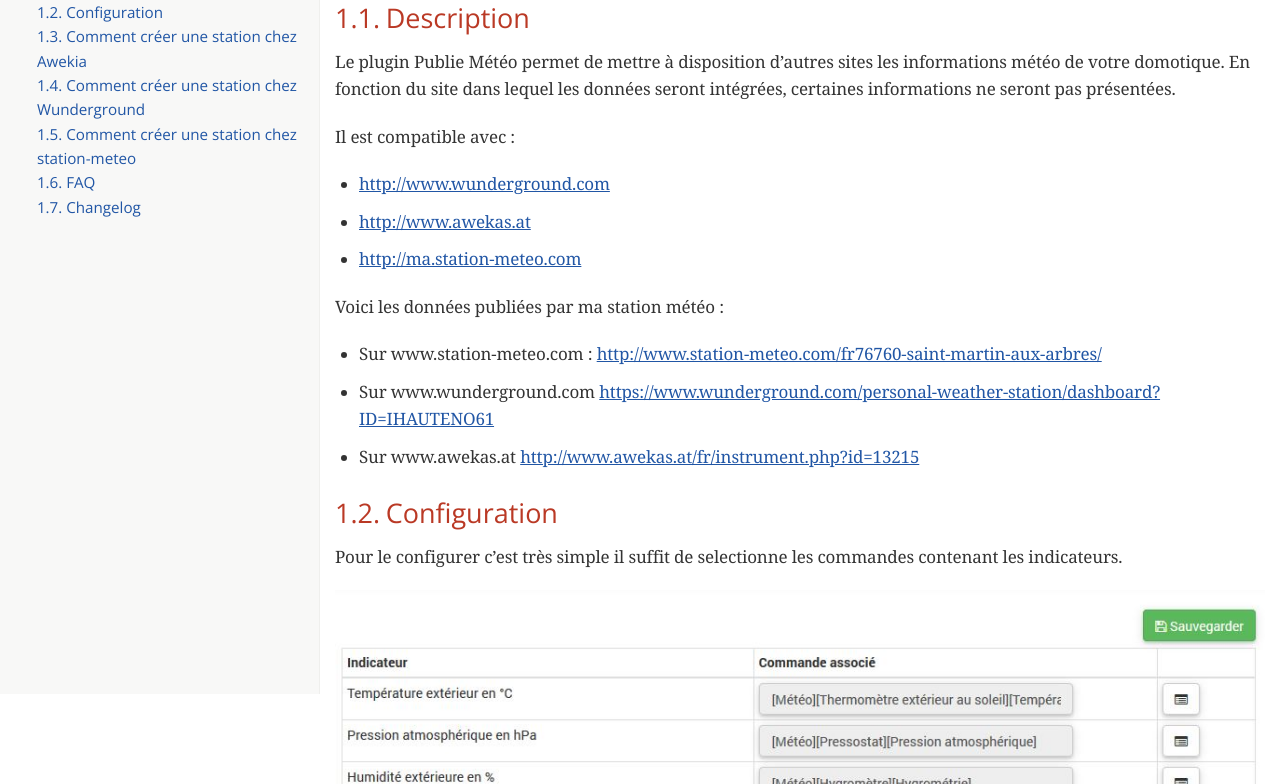
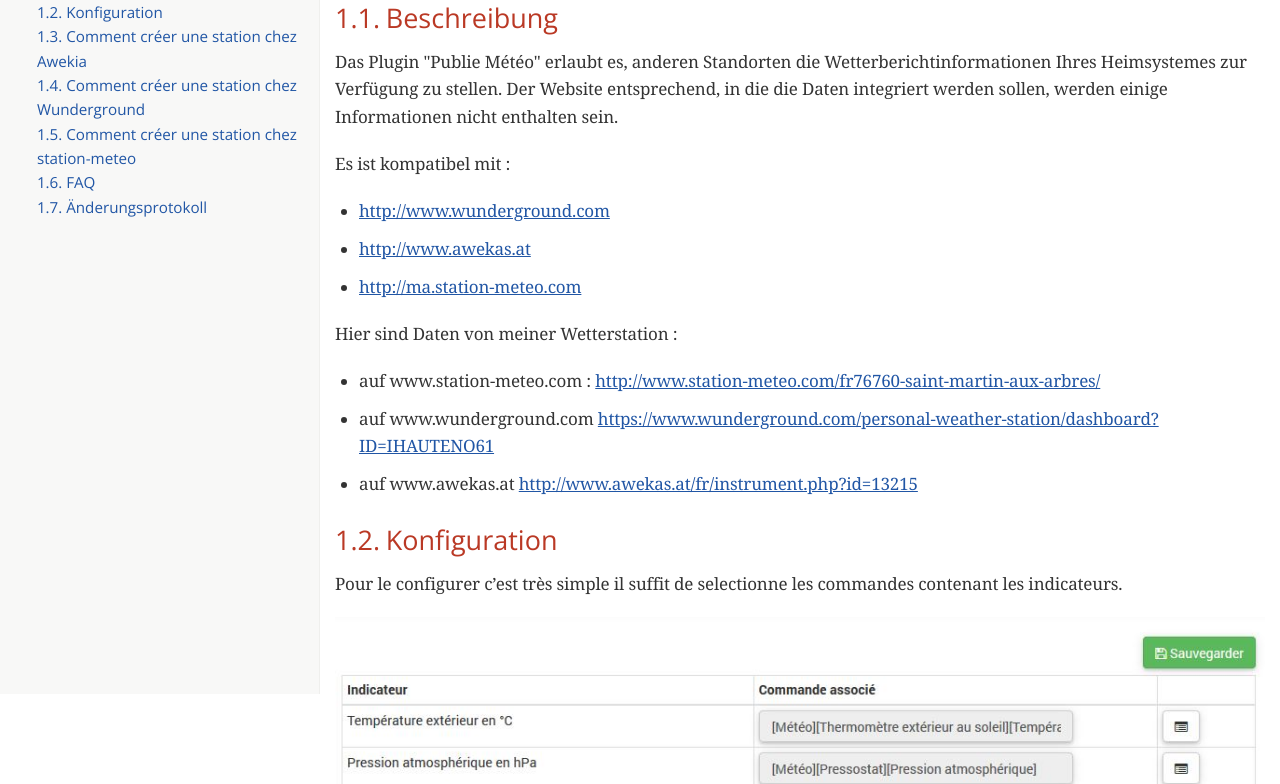
Before and after one commit to Jeedom-Plugins-Extra/plugin-publiemeteo, a plain HTML site: page doc/de_DE/index.html in a window 1280 px wide. Shown: the part 106-890 px from the top of the page. Drawn offline with nearby package versions, Linux system fonts and the light colour scheme; a web font is replaced by a local one.

Commit message:
[ROBOT] Action all

```diff
--- a/doc/de_DE/index.html
+++ b/doc/de_DE/index.html
@@ -417,13 +417,13 @@
 <ul class="sectlevel1">
 <li><a href="#_publie_météo">1. Publie Météo</a>
 <ul class="sectlevel2">
-<li><a href="#_description">1.1. Description</a></li>
-<li><a href="#_configuration">1.2. Configuration</a></li>
+<li><a href="#_beschreibung">1.1. Beschreibung</a></li>
+<li><a href="#_konfiguration">1.2. Konfiguration</a></li>
 <li><a href="#_comment_créer_une_station_chez_awekia">1.3. Comment créer une station chez Awekia</a></li>
 <li><a href="#_comment_créer_une_station_chez_wunderground">1.4. Comment créer une station chez Wunderground</a></li>
 <li><a href="#_comment_créer_une_station_chez_station_meteo">1.5. Comment créer une station chez station-meteo</a></li>
 <li><a href="#_faq">1.6. FAQ</a></li>
-<li><a href="#_changelog">1.7. Changelog</a></li>
+<li><a href="#_Änderungsprotokoll">1.7. Änderungsprotokoll</a></li>
 </ul>
 </li>
 </ul>
@@ -434,13 +434,13 @@
 <h2 id="_publie_météo">1. Publie Météo</h2>
 <div class="sectionbody">
 <div class="sect2">
-<h3 id="_description">1.1. Description</h3>
+<h3 id="_beschreibung">1.1. Beschreibung</h3>
 <div class="paragraph">
-<p>Le plugin Publie Météo permet de mettre à disposition d&#8217;autres sites les informations météo de votre domotique.
-En fonction du site dans lequel les données seront intégrées, certaines informations ne seront pas présentées.</p>
+<p>Das Plugin "Publie Météo" erlaubt es, anderen Standorten die Wetterberichtinformationen Ihres Heimsystemes zur Verfügung zu stellen.
+Der Website entsprechend, in die die Daten integriert werden sollen, werden einige Informationen nicht enthalten sein.</p>
 </div>
 <div class="paragraph">
-<p>Il est compatible avec :</p>
+<p>Es ist kompatibel mit :</p>
 </div>
 <div class="ulist">
 <ul>
@@ -456,27 +456,27 @@
 </ul>
 </div>
 <div class="paragraph">
-<p>Voici les données publiées par ma station météo :</p>
+<p>Hier sind Daten von meiner Wetterstation :</p>
 </div>
 <div class="ulist">
 <ul>
 <li>
-<p>Sur www.station-meteo.com :
+<p>auf www.station-meteo.com :
 <a href="http://www.station-meteo.com/fr76760-saint-martin-aux-arbres/" class="bare">http://www.station-meteo.com/fr76760-saint-martin-aux-arbres/</a></p>
 </li>
 <li>
-<p>Sur www.wunderground.com
+<p>auf www.wunderground.com
 <a href="https://www.wunderground.com/personal-weather-station/dashboard?ID=IHAUTENO61" class="bare">https://www.wunderground.com/personal-weather-station/dashboard?ID=IHAUTENO61</a></p>
 </li>
 <li>
-<p>Sur www.awekas.at
+<p>auf www.awekas.at
 <a href="http://www.awekas.at/fr/instrument.php?id=13215" class="bare">http://www.awekas.at/fr/instrument.php?id=13215</a></p>
 </li>
 </ul>
 </div>
 </div>
 <div class="sect2">
-<h3 id="_configuration">1.2. Configuration</h3>
+<h3 id="_konfiguration">1.2. Konfiguration</h3>
 <div class="paragraph">
 <p>Pour le configurer c’est très simple il suffit de selectionne les commandes contenant les indicateurs.</p>
 </div>
@@ -585,7 +585,7 @@
 </div>
 </div>
 <div class="sect2">
-<h3 id="_changelog">1.7. Changelog</h3>
+<h3 id="_Änderungsprotokoll">1.7. Änderungsprotokoll</h3>
 <div class="hdlist">
 <table>
 <tr>
```
Also changed, not shown: 1 other file.
